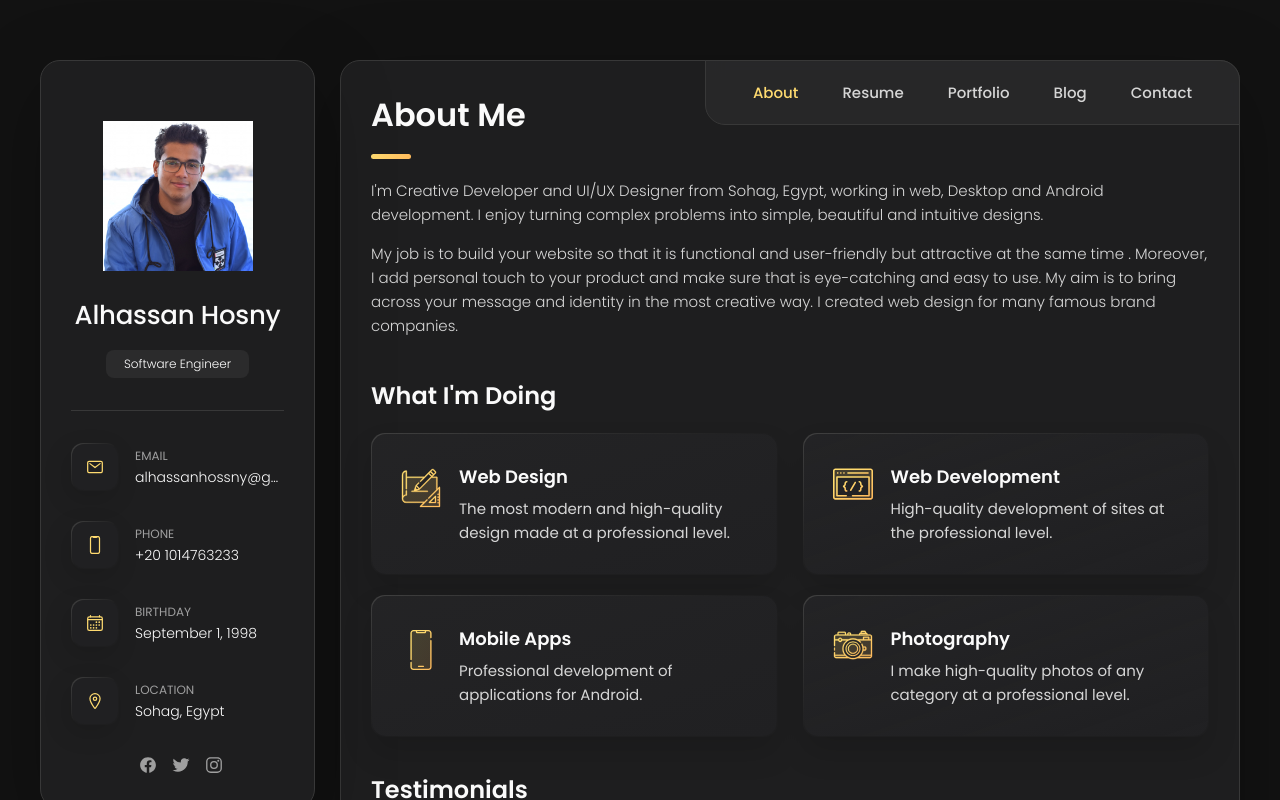
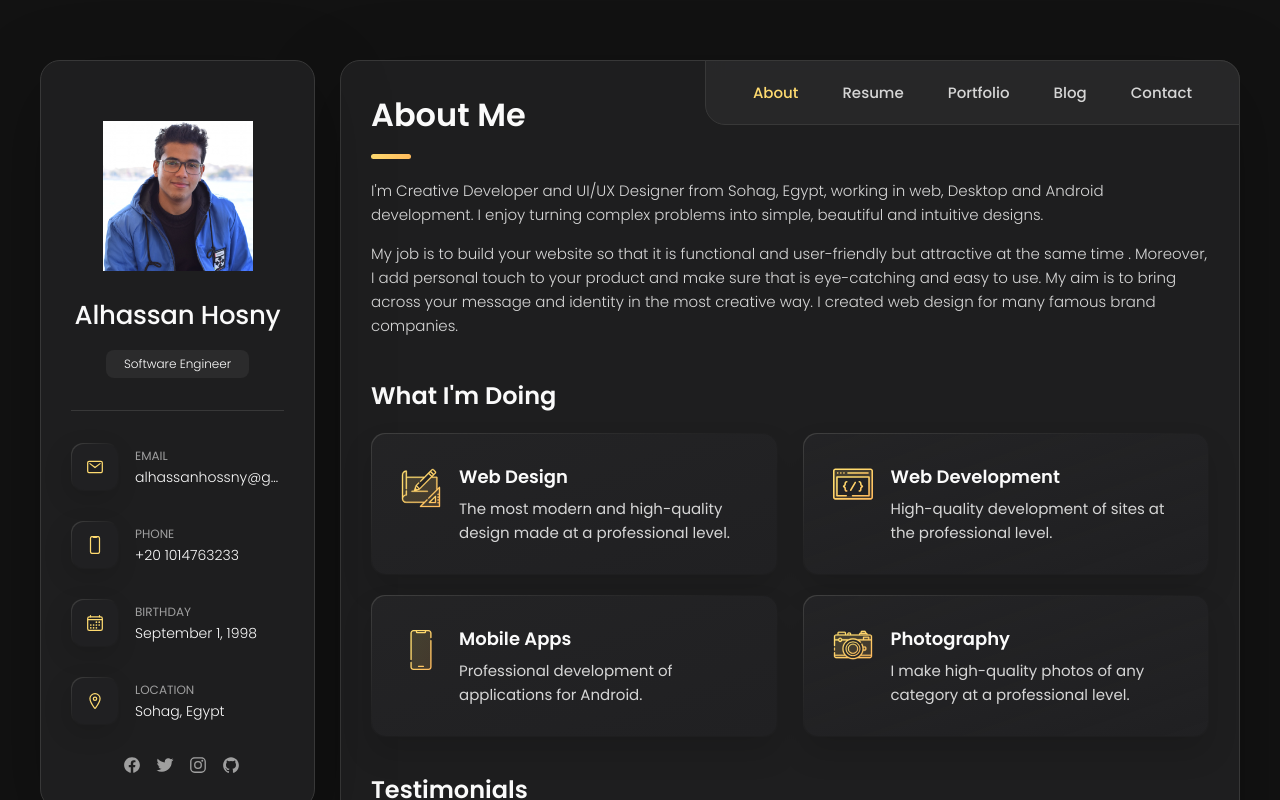
Before and after one commit to Has0na/Has0na.github.io, a plain HTML site: page index.html in a window 1280 px wide. Shown: the top 800 px of the page. Drawn offline with nearby package versions, Linux system fonts and the light colour scheme.

Commit message:
Update index.html

```diff
--- a/index.html
+++ b/index.html
@@ -142,6 +142,12 @@
           <li class="social-item">
             <a href="https://www.instagram.com/hassan.h0sny" class="social-link">
               <ion-icon name="logo-instagram"></ion-icon>
+            </a>
+          </li>
+
+          <li class="social-item">
+            <a href="h" class="social-link">
+              <ion-icon name="logo-github"></ion-icon>
             </a>
           </li>
 
```
